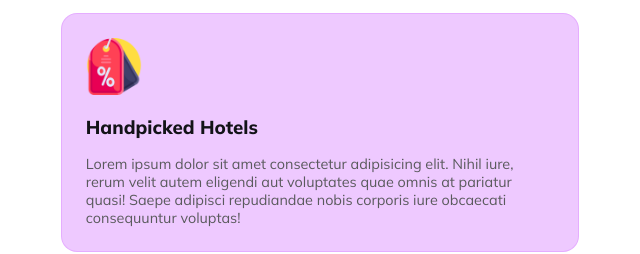
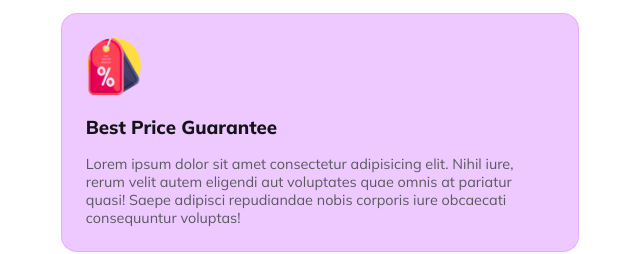
Before and after one commit to MUSTAKIMBIN/assignment-two, a plain HTML site: page index.html in a window 1280 px wide. Shown: the part 2579-2833 px from the top of the page, 320-960 px from the left. Drawn offline with Linux system fonts and the light colour scheme.

Commit message:
added Best Price Guarantee heading in content

```diff
--- a/index.html
+++ b/index.html
@@ -113,7 +113,7 @@
              </div>
              <div class="content3">
                 <div class="content-img"><img src="Images/discount.png" alt=""></div>
-                <h3>Handpicked Hotels</h3>
+                <h3>Best Price Guarantee</h3>
                 <p>Lorem ipsum dolor sit amet consectetur adipisicing elit. Nihil iure, rerum velit autem eligendi aut voluptates quae omnis at pariatur quasi! Saepe adipisci repudiandae nobis corporis iure obcaecati consequuntur voluptas!</p>
             </div>
         </section>
```
